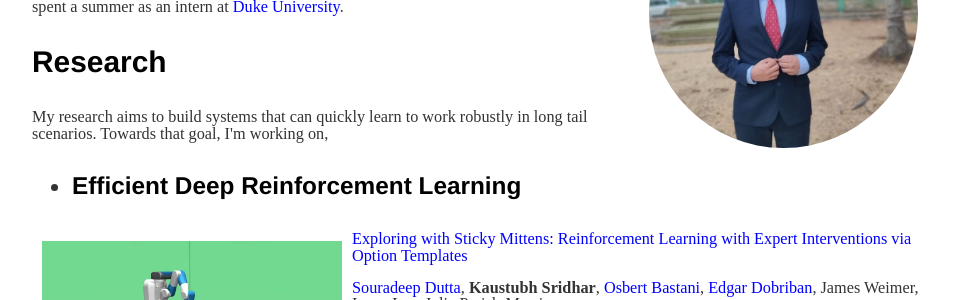
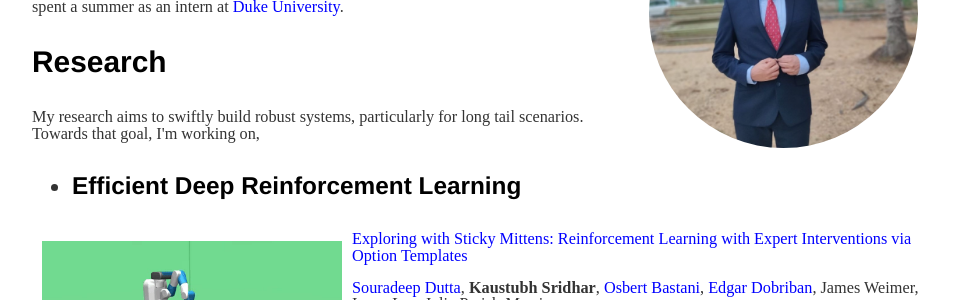
Before and after one commit to kaustubhsridhar/kaustubhsridhar_old.github.io, a Jekyll site: the page built from index.html, in a window 1280 px wide and 900 px high. Shown: the part 303-603 px from the top of the window, without its empty margins (160-1118 px from the left). Built offline with Jekyll 4.4.1, drawn with Linux system fonts in a browser that asks for light colours.

Commit message:
Update index.html

```diff
--- a/index.html
+++ b/index.html
@@ -16,7 +16,7 @@ title: Welcome To My Homepage
 	<p>I will be working in the space of RL for anomaly detection at <a href="https://aws.amazon.com/machine-learning/ai-services/">Amazon Web Services (AWS) AI Lab</a> in the upcoming summer. Previously, I did a summer internship at <a href="https://www.argo.ai/">Argo AI</a>'s autonomous vehicle security and functional safety (FuSa) team in the summer of 2021. Before that, I graduated with honors from the <a href="https://www.iitb.ac.in/">Indian Institute of Technology Bombay</a> and spent a summer as an intern at <a href="https://ece.duke.edu/">Duke University</a>.</p>
 
 	<h3>Research</h3>
-	<p>My research aims to build systems that can quickly learn to work robustly in long tail scenarios. Towards that goal, I'm working on, </p>
+	<p>My research aims to swiftly build robust systems, particularly for long tail scenarios. Towards that goal, I'm working on, </p>
 
 	<h5><ul>
 		<li><a id="RL">Efficient Deep Reinforcement Learning</a></li>
```
